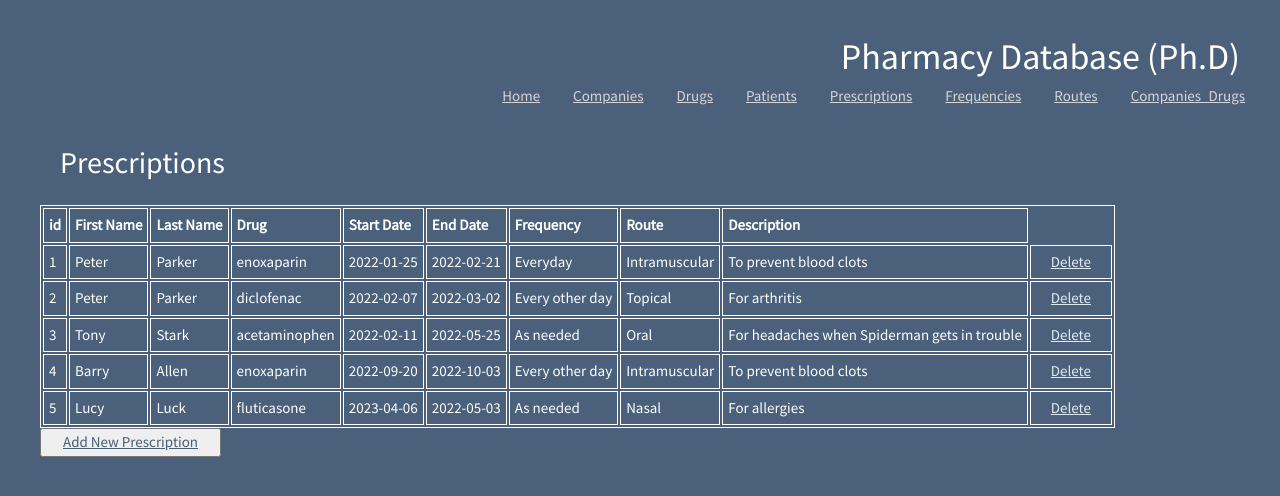
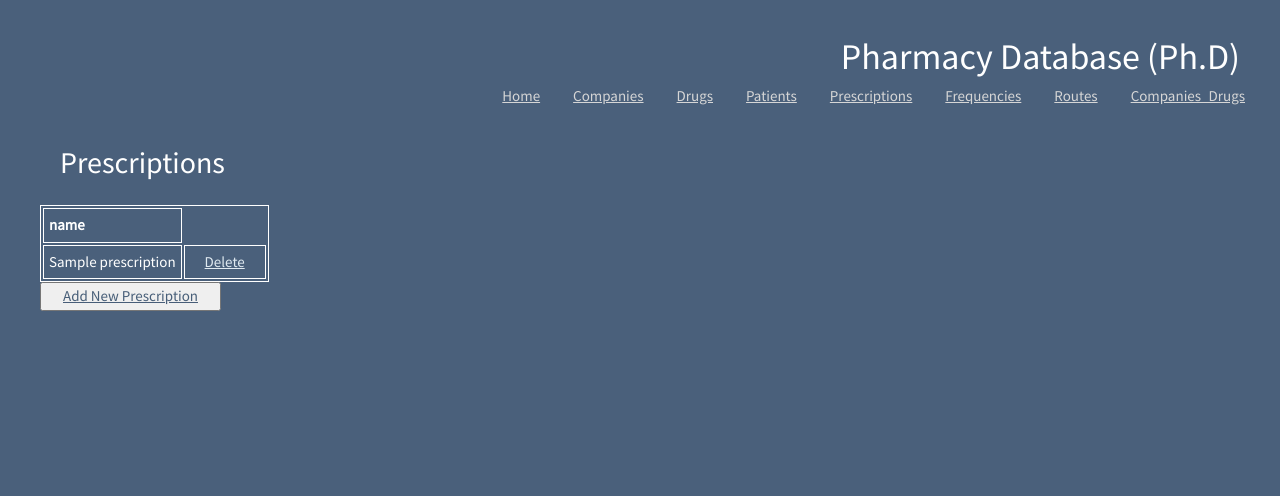
Before and after one commit to ernielum/cs340_project, a Flask app: template templates/prescriptions.j2 in a window 1280 px wide. Shown: the top 496 px of the page. Run offline with Flask 3, Linux system fonts and the light colour scheme; the template is opened without the code that fills it: most values are stand-ins (such as "Sample title", 1, 10 or a date in 2020); some libraries are stand-ins or nearby versions.

Commit message:
added CRUD for prescriptions

```diff
--- a/app.py
+++ b/app.py
@@ -115,21 +115,74 @@ def drugs():
 
 @app.route('/drugs/delete/<int:id>')
 def delete_drug(id):
-    # mySQL query to delete the company with passed id
+    # mySQL query to delete the drug with passed id
     query = "DELETE FROM Drugs WHERE drug_id = '%s';"
     cur = mysql.connection.cursor()
     cur.execute(query, (id,))
     mysql.connection.commit()
     return redirect("/drugs.j2")
 
-
 @app.route('/patients.j2')
 def patients():
     return render_template("patients.j2")
 
-@app.route('/prescriptions.j2')
+@app.route('/prescriptions.j2', methods=['POST', 'GET'])
 def prescriptions():
-    return render_template("prescriptions.j2")
+    if request.method == 'POST':
+        # add prescription
+        if request.form.get("addPrescription"):
+        # retrieve user form input
+            drug_id = request.form["drug_id"]
+            patient_id = request.form['patient_id']
+            start_date = request.form["start_date"]
+            end_date = request.form["end_date"]
+            frequency = request.form["prescription_frequency"]
+            route = request.form["prescription_route"]
+            description = request.form["prescription_description"]
+            query = "INSERT INTO Prescriptions(drug_id, patient_id, start_date, end_date, frequency_id, route_id, description) VALUES (%s, %s, %s, %s, %s, %s, %s);"
+            cur = mysql.connection.cursor()
+            cur.execute(query, (drug_id, patient_id, start_date, end_date, frequency, route, description))
+            mysql.connection.commit()
+        return redirect("/prescriptions.j2")
+
+    if request.method == 'GET':
+        # mySQL query to show all prescriptions in Prescriptions
+        query = "SELECT Prescriptions.prescription_id, Patients.lname, Patients.fname, Drugs.name AS Drug, Prescriptions.start_date, Prescriptions.end_date, Frequencies.description AS Frequency, Routes.description AS Route, Prescriptions.description  FROM Prescriptions INNER JOIN Patients ON Prescriptions.patient_id = Patients.patient_id INNER JOIN Drugs ON Prescriptions.drug_id = Drugs.drug_id INNER JOIN Frequencies ON Prescriptions.frequency_id = Frequencies.frequency_id INNER JOIN Routes ON Prescriptions.route_id = Routes.route_id;"
+        cur = mysql.connection.cursor()
+        cur.execute(query)
+        prescriptions_data = cur.fetchall()
+
+        # mySQL query to grab drug id/name data from dropdown
+
+        query = "SELECT drug_id, name FROM Drugs ORDER BY name ASC;"
+        cur = mysql.connection.cursor()
+        cur.execute(query)
+        drugs_data = cur.fetchall()
+
+        # mySQL query to grab frequency id/description data from dropdown
+
+        query = "SELECT * FROM Frequencies;"
+        cur = mysql.connection.cursor()
+        cur.execute(query)
+        frequencies_data = cur.fetchall()
+
+        # mySQL query to grab route id/description data from dropdown
+
+        query = "SELECT * FROM Routes;"
+        cur = mysql.connection.cursor()
+        cur.execute(query)
+        routes_data = cur.fetchall()
+
+        return render_template("prescriptions.j2", prescriptions=prescriptions_data, drugs=drugs_data, frequencies=frequencies_data, routes=routes_data)
+
+@app.route('/prescriptions/delete/<int:id>')
+def delete_prescription(id):
+    # mySQL query to delete the prescription with passed id
+    query = "DELETE FROM Prescriptions WHERE prescription_id = '%s';"
+    cur = mysql.connection.cursor()
+    cur.execute(query, (id,))
+    mysql.connection.commit()
+    return redirect("/prescriptions.j2")
 
 @app.route('/routes.j2')
 def routes():
--- a/templates/prescriptions.j2
+++ b/templates/prescriptions.j2
@@ -59,76 +59,21 @@
         <section id="browse">
             <table border="1" cellpadding="5">
                 <tr>
-                    <th>id</th>
-                    <th>First Name</th>
-                    <th>Last Name</th>
-                    <th>Drug</th>
-                    <th>Start Date</th>
-                    <th>End Date</th>
-                    <th>Frequency</th>
-                    <th>Route</th>
-                    <th>Description</th>
+                    {% for key in prescriptions[0].keys() %}
+
+                    <th>{{ key }}</th>
+
+                    {% endfor %}
                 </tr>
+
+                {% for prescription in prescriptions %}
                 <tr>
-                    <td>1</td>
-                    <td>Peter</td>
-                    <td>Parker</td>
-                    <td>enoxaparin</td>
-                    <td>2022-01-25</td>
-                    <td>2022-02-21</td>
-                    <td>Everyday</td>
-                    <td>Intramuscular</td>
-                    <td>To prevent blood clots</td>
-                    <td><a href="#" onclick="deletePrescription('this.prescriptionID')">Delete</a></td>
-                  </tr>
-                  <tr>
-                    <td>2</td>
-                    <td>Peter</td>
-                    <td>Parker</td>
-                    <td>diclofenac</td>
-                    <td>2022-02-07</td>
-                    <td>2022-03-02</td>
-                    <td>Every other day</td>
-                    <td>Topical</td>
-                    <td>For arthritis</td>
-                    <td><a href="#" onclick="deletePrescription('this.prescriptionID')">Delete</a></td>
-                  </tr>
-                  <tr>
-                    <td>3</td>
-                    <td>Tony</td>
-                    <td>Stark</td>
-                    <td>acetaminophen</td>
-                    <td>2022-02-11</td>
-                    <td>2022-05-25</td>
-                    <td>As needed</td>
-                    <td>Oral</td>
-                    <td>For headaches when Spiderman gets in trouble</td>
-                    <td><a href="#" onclick="deletePrescription('this.prescriptionID')">Delete</a></td>
-                  </tr>
-                  <tr>
-                    <td>4</td>
-                    <td>Barry</td>
-                    <td>Allen</td>
-                    <td>enoxaparin</td>
-                    <td>2022-09-20</td>
-                    <td>2022-10-03</td>
-                    <td>Every other day</td>
-                    <td>Intramuscular</td>
-                    <td>To prevent blood clots</td>
-                    <td><a href="#" onclick="deletePrescription('this.prescriptionID')">Delete</a></td>
-                  </tr>
-                  <tr>
-                    <td>5</td>
-                    <td>Lucy</td>
-                    <td>Luck</td>
-                    <td>fluticasone</td>
-                    <td>2023-04-06</td>
-                    <td>2022-05-03</td>
-                    <td>As needed</td>
-                    <td>Nasal</td>
-                    <td>For allergies</td>
-                    <td><a href="#" onclick="deletePrescription('this.prescriptionID')">Delete</a></td>
-                  </tr>
+                    {% for key in prescription.keys() %}
+                    <td>{{prescription[key]}}</td>
+                    {% endfor %}
+                    <td><a href="/prescriptions/delete/{{prescription.prescription_id}}" onclick="return confirm('Are you sure you want to delete prescription ID: {{prescription.prescription_id}}?')">Delete</a></td>
+                </tr>
+                {% endfor %}
             </table>
             <button type ="button"><a href="#" onClick="newPrescription()">Add New Prescription</a></button>
             <p>&nbsp;</p>
@@ -138,36 +83,36 @@
             <form method="POST" id="addPrescription">
                 <legend><strong>Add Prescription</strong></legend>
                 <fieldset class="fields">
+                    <label> Drug </label>
+                        <select name="drug_id" id="drug_id">
+                            {% for drug in drugs %}
+                            <option value="{{ drug['drug_id'] }}">{{ drug['name'] }}</option>
+                            {% endfor %}
+                        </select>
                     <label> Patient ID </label> <input type="number" name="patient_id">
                     <label> Start Date </label> <input type="date" name="start_date">
                     <label> End Date </label> <input type="date" name="end_date">
                     <label> Frequency </label>
                         <select name="prescription_frequency" id="prescription_frequency">
-                            <option>Everyday</option>
-                            <option>Every other day</option>
-                            <option>Every 8 hours</option>
-                            <option>Every 12 hours</option>
-                            <option>As needed</option>
+                            {% for frequency in frequencies %}
+                            <option value="{{ frequency['frequency_id'] }}">{{ frequency['description'] }}</option>
+                            {% endfor %}
                         </select>
                     <label> Route </label>
                         <select name="prescription_route" id="prescription_frequency">
-                            <option>Oral</option>
-                            <option>Intravenous</option>
-                            <option>Intramuscular</option>
-                            <option>Ocular</option>
-                            <option>Otic</option>
-                            <option>Nasal</option>
-                            <option>Topical</option>
+                            {% for route in routes %}
+                            <option value="{{ route['route_id'] }}">{{ route['description'] }}</option>
+                            {% endfor %}
                         </select>
                     <label> Description </label> <input type="text" name="prescription_description">
                 </fieldset>
-                <input class="btn" type="submit" id="addPrescription" value="Add">
+                <input class="btn" type="submit" id="addPrescription" name="addPrescription" value="Add">
                 <input class="btn" type="button" value="Cancel" onClick="browsePrescriptions()">
             </form>
         </section><!-- insert -->
         <p>&nbsp;</p>
 
-        <section id="delete" style="display: block">
+        {# <section id="delete" style="display: block">
             <form method="POST" id="deletePrescription">
                 <legend><strong>Delete Prescription</strong></legend>
                 <fieldset class="fields">
@@ -178,7 +123,7 @@
                 <input class="btn" type="submit" id="DeletePrescription" value="Delete">
                 <input class="btn" type="button" value="Cancel" onClick="browsePrescriptions()">
             </form>
-        </section><!-- delete -->
+        </section><!-- delete --> #}
     </main>
 
 </body>
```
Also changed, not shown: templates/companies.j2 (+23 -46 lines), templates/drugs.j2 (+19 -38 lines).
